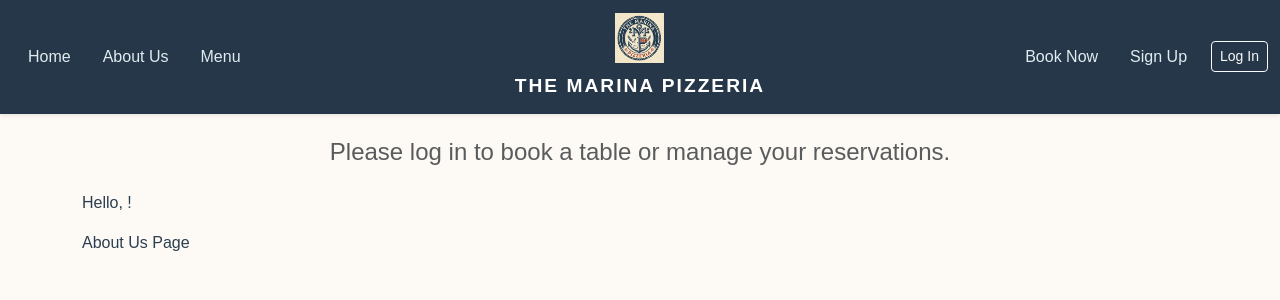
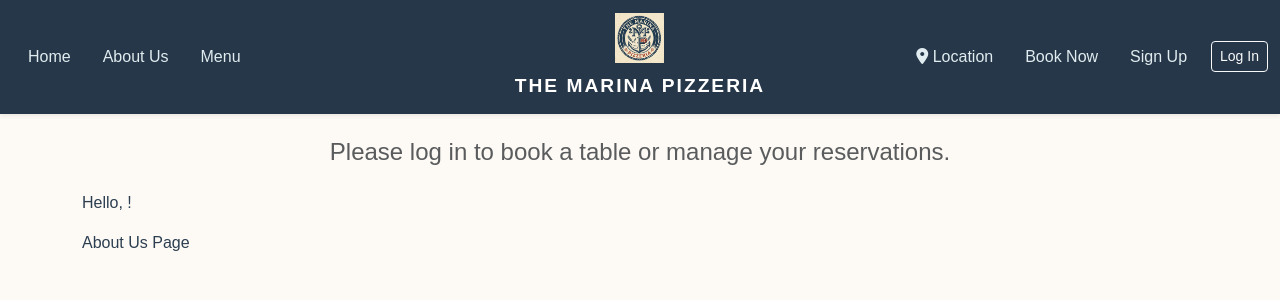
Before and after one commit to Analisa1984/the-marina-pizzeria, a Django app: page /about/ in a window 1280 px wide. Shown: the top 300 px of the page. Run offline with Django 4.2, Linux system fonts and the light colour scheme; some libraries are stand-ins or nearby versions.

Commit message:
Add location to the navigation bar.

```diff
--- a/templates/base.html
+++ b/templates/base.html
@@ -54,6 +54,11 @@
 
             <div class="col-lg-4 d-flex justify-content-end">
               <ul class="navbar-nav align-items-center">
+               <li class="nav-item">
+    <a class="nav-link px-3" href="https://www.google.com/maps/dir//The+Pizzeria+at+The+Beach+House,+Lythe+Bank,+Sandsend,+Whitby+YO21+3ST" target="_blank">
+        <i class="fas fa-map-marker-alt"></i> Location
+    </a>
+</li>
                 <li class="nav-item">
                   <a class="nav-link px-3" href="{% url 'bookings' %}">Book Now</a>
                 </li>
```
